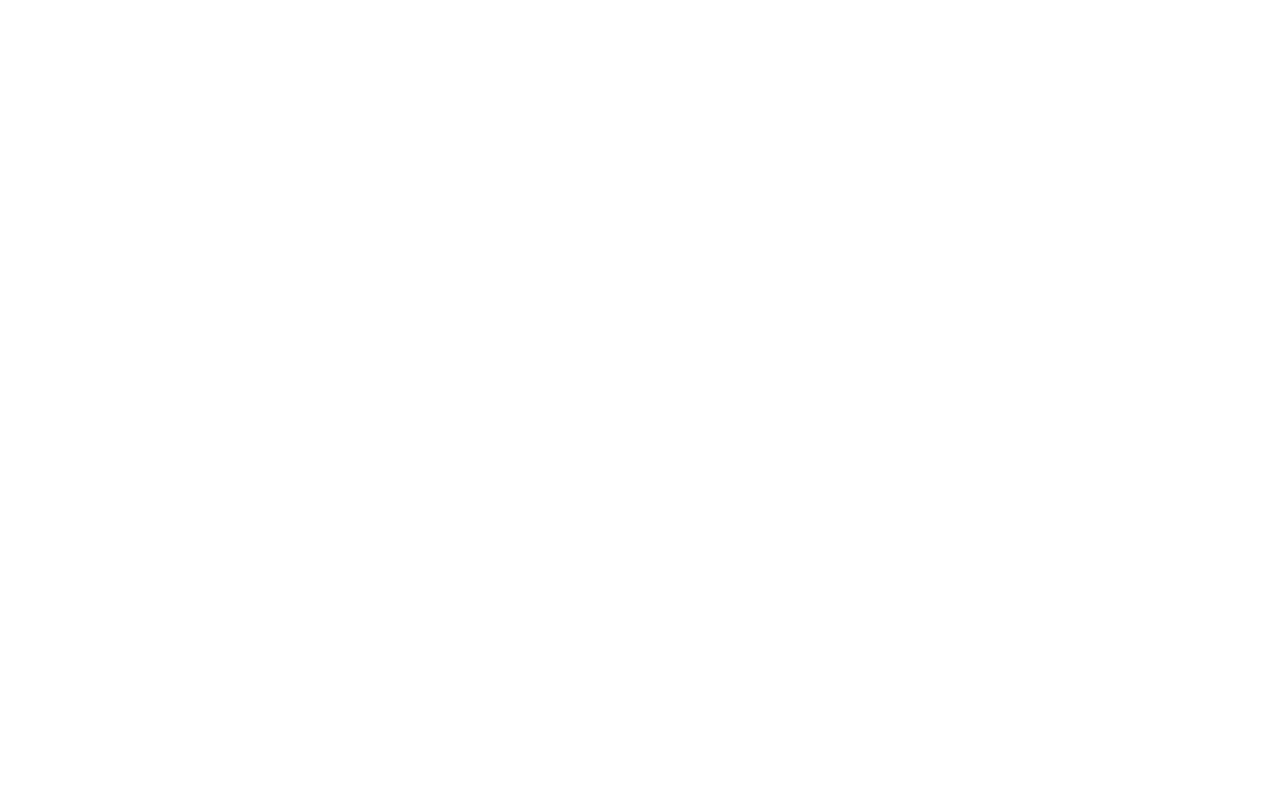
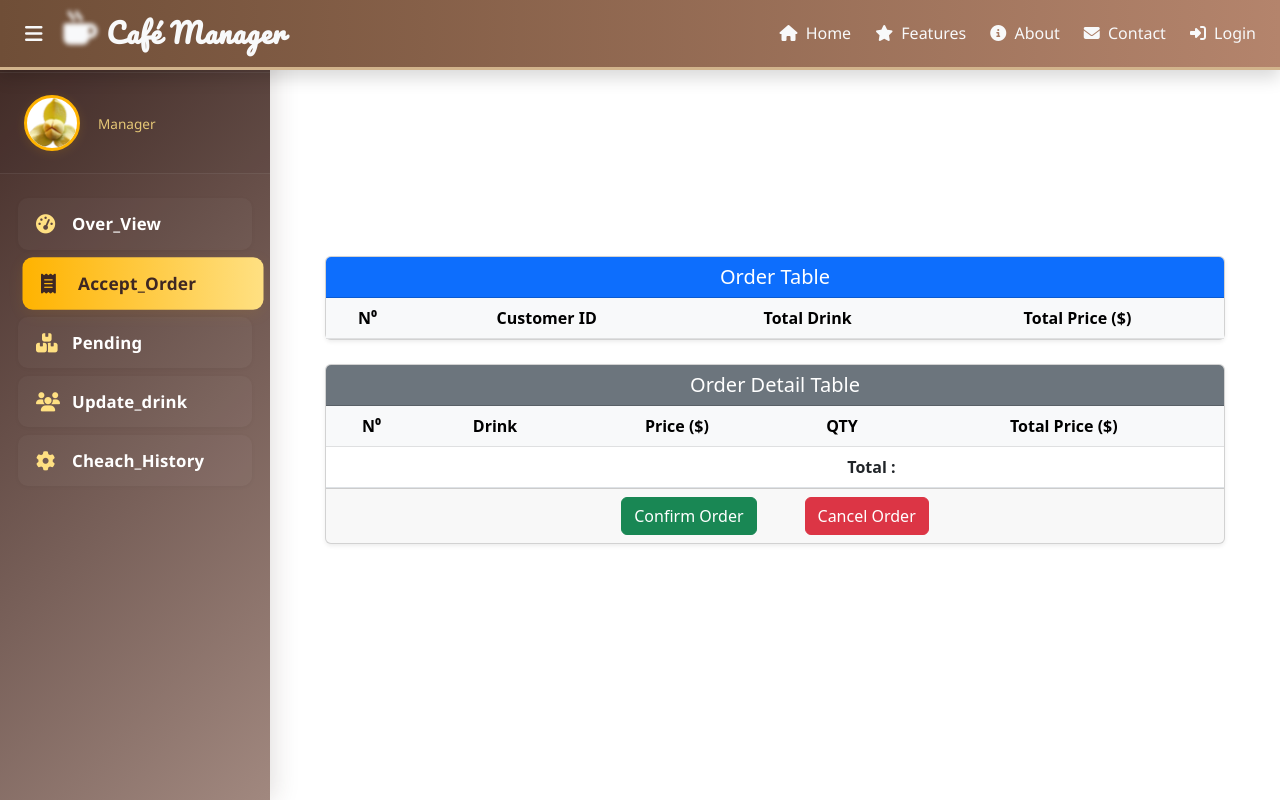
Before and after one commit to koeurngvireak/Cafe_Management_System, a Django app: page /orders/ in a window 1280 px wide. Before the commit the page is empty. Run offline with Django 5.2, Linux system fonts and the light colour scheme; lists and menus that the app fills with data are empty.

Commit message:
update accept_order.html

```diff
--- a/Coffee_System_App/Templates/accept_order.html
+++ b/Coffee_System_App/Templates/accept_order.html
@@ -0,0 +1,78 @@
+{%extends "base.html" %}
+{%load static%}
+
+{%block content%}
+<!DOCTYPE html>
+<html lang="en">
+<head>
+    <meta charset="UTF-8">
+    <meta name="viewport" content="width=device-width, initial-scale=1.0">
+    <title>Order_accept</title>
+</head>
+<body>
+                                                         <!-- Bootstrap 5 CDN -->
+                            <link href="https://cdn.jsdelivr.net/npm/bootstrap@5.3.0/dist/css/bootstrap.min.css" rel="stylesheet">
+
+                            <style>
+                              .absolute-center {
+                                position: absolute;
+                                top: 50%;
+                                left: 50%;
+                                transform: translate(-35%, -50%);
+                                width: 90vw;
+                                max-width: 900px;
+                              }
+                            </style>
+
+                            <div class="absolute-center">
+                              <!-- Order Table -->
+                              <div class="card mb-4 shadow-sm">
+                                <div class="card-header bg-primary text-white text-center">
+                                  <h5 class="mb-0">Order Table</h5>
+                                </div>
+                                <div class="card-body p-0">
+                                  <table class="table table-hover mb-0 text-center">
+                                    <thead class="table-light">
+                                      <tr>
+                                        <th>N⁰</th>
+                                        <th>Customer ID</th>
+                                        <th>Total Drink</th>
+                                        <th>Total Price ($)</th>
+                                      </tr>
+                                  </table>
+                                </div>
+                              </div>
+
+                              <!-- Order Detail Table -->
+                              <div class="card shadow-sm">
+                                <div class="card-header bg-secondary text-white text-center">
+                                  <h5 class="mb-0">Order Detail Table</h5>
+                                </div>
+                                <div class="card-body p-0">
+                                  <table class="table table-striped mb-0 text-center">
+                                    <thead class="table-light">
+                                      <tr>
+                                        <th>N⁰</th>
+                                        <th>Drink</th>
+                                        <th>Price ($)</th>
+                                        <th>QTY</th>
+                                        <th>Total Price ($)</th>
+                                      </tr>
+                                    </thead>
+                                    <tfoot>
+                                      <tr>
+                                        <th colspan="4" class="text-end">Total :</th>
+                                        <th></th>
+                                      </tr>
+                                    </tfoot>
+                                  </table>
+                                </div>
+                                <div class="card-footer d-flex justify-content-center gap-5">
+                                  <button class="btn btn-success">Confirm Order</button>
+                                  <button class="btn btn-danger">Cancel Order</button>
+                                </div>
+                              </div>
+                            </div>
+</body>
+</html>
+{%endblock%}
--- a/Coffee_System_App/Templates/components/sidebar.html
+++ b/Coffee_System_App/Templates/components/sidebar.html
@@ -29,7 +29,7 @@
             <a href="{% url 'orders' %}">
                 <i class="fas fa-receipt"></i>
                 <span>Accept_Order</span>
-                <span class="badge bg-danger float-end">5</span>
+                <span class="badge bg-danger float-end"></span>
             </a>
         </li>
         <li class="menu-item {% if 'inventory' in request.path %}active{% endif %} animate__animated animate__fadeInLeft animate__delay-4s">
```
Also changed, not shown: db.sqlite3.
